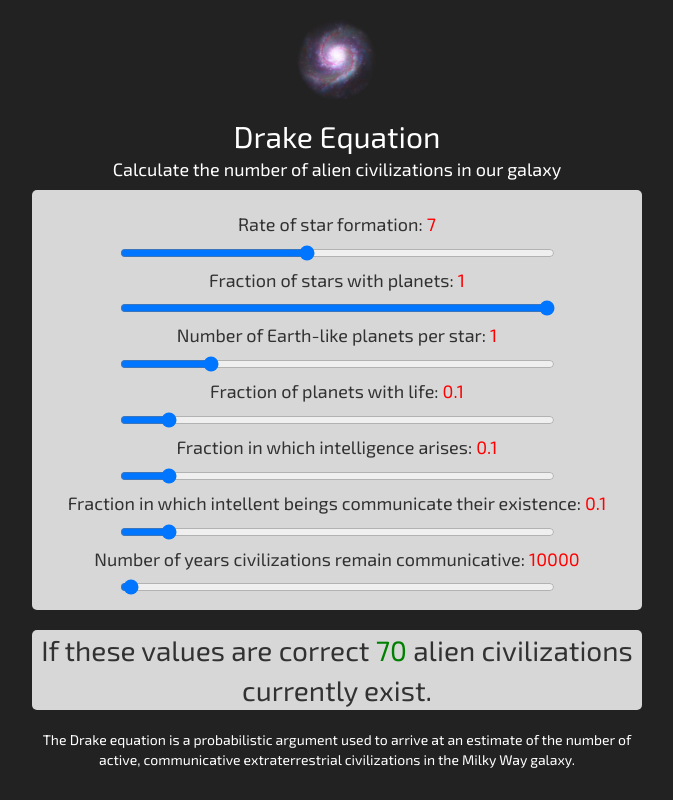
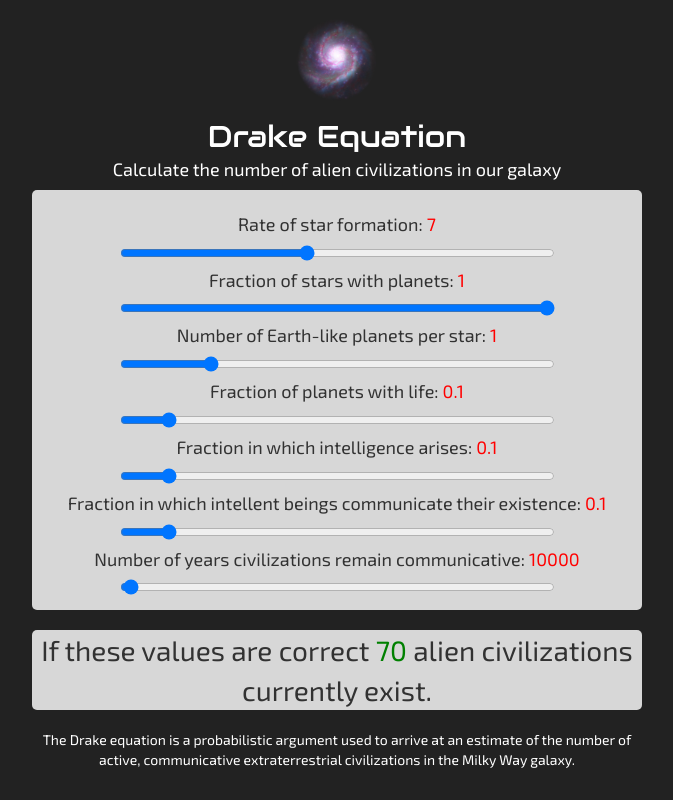
Before and after one commit to plmok61/drake-equation-react, a React (Create React App) app: page / in a window 1280 px wide. Shown: the whole page, without its empty margins (303-976 px from the left). Built offline with nearby package versions, Linux system fonts and the light colour scheme.

Commit message:
removes typo comma

```diff
--- a/src/assets/App.css
+++ b/src/assets/App.css
@@ -3,8 +3,8 @@
   font-family: 'Exo 2', sans-serif;
 }
 
-h1, h2, {
-  font-family: 'Audiowide', cursive;
+h1, h2 {
+  font-family: 'Audiowide', cursive !important;
 }
 
 .App-logo {
```
